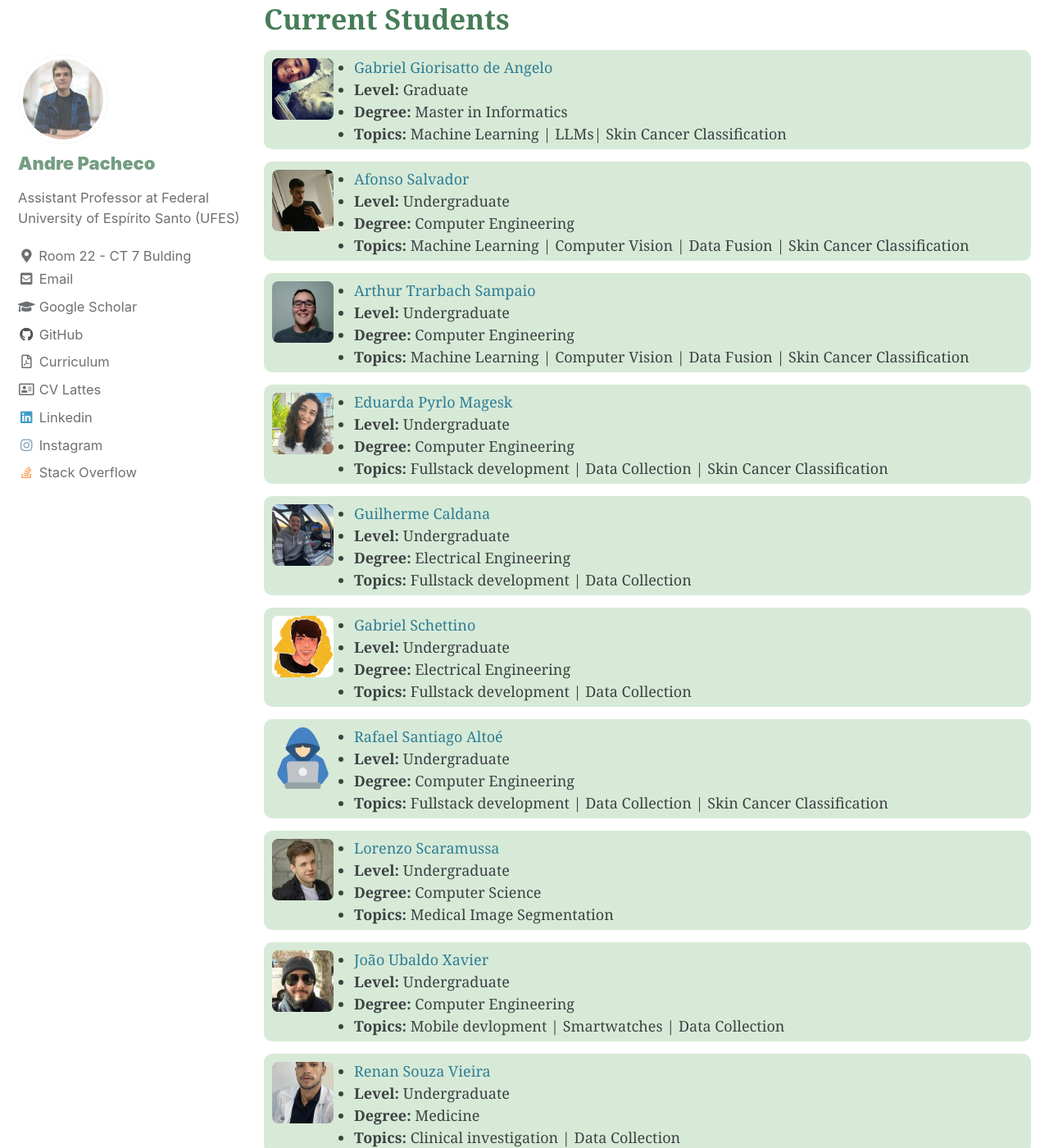
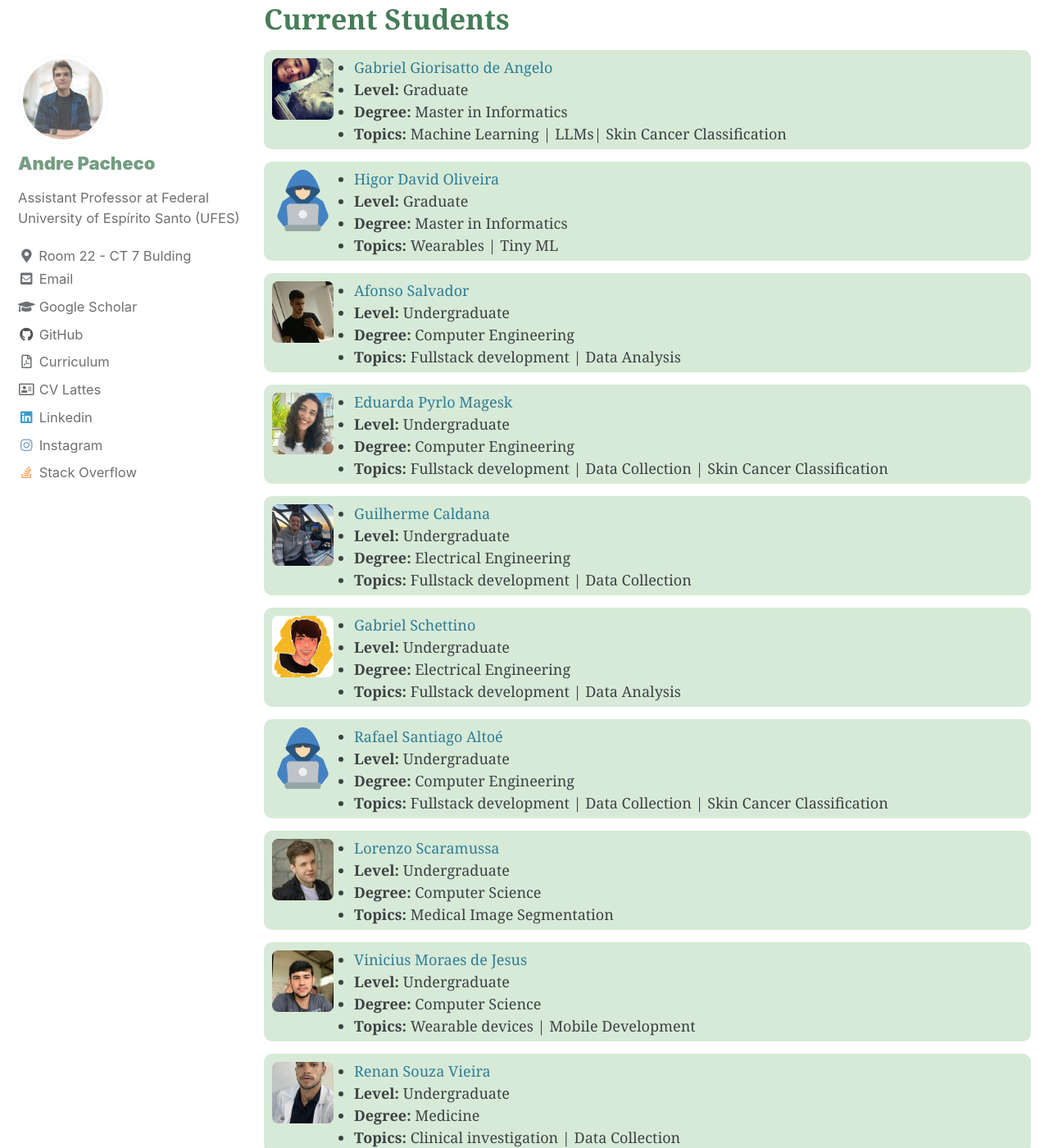
Before and after one commit to paaatcha/paaatcha.github.io, a Jekyll site: the page built from _pages/students.md, in a window 1280 px wide and 1400 px high, scrolled down 719 px. Shown: the whole window at 82% size. Built offline with Jekyll 4.4.1, drawn with Linux system fonts in a browser that asks for light colours; cached includes are drawn as plain includes; some of the changed text lies outside the part shown.

Commit message:
Update studants

```diff
--- a/_data/students.yml
+++ b/_data/students.yml
@@ -6,17 +6,16 @@ current:
     course: "Master in Informatics"
     level: "Graduate"
 
+  - name: "Higor David Oliveira"
+    site: "#"
+    topics: "Wearables | Tiny ML"
+    course: "Master in Informatics"
+    level: "Graduate"
+
   - name: "Afonso Salvador"
     photo: "afonso_salvador.jpeg"
     site: "https://www.linkedin.com/in/afonso-salvador-67869b23a/"
-    topics: "Machine Learning | Computer Vision | Data Fusion | Skin Cancer Classification"
-    course: "Computer Engineering"
-    level: "Undergraduate"
-
-  - name: "Arthur Trarbach Sampaio"
-    photo: "arthur_trarbach.jpeg"
-    site: "https://github.com/TrarbachArthur"
-    topics: "Machine Learning | Computer Vision | Data Fusion | Skin Cancer Classification"
+    topics: "Fullstack development | Data Analysis"
     course: "Computer Engineering"
     level: "Undergraduate"
 
@@ -37,7 +36,7 @@ current:
   - name: "Gabriel Schettino"
     photo: "gabriel_schettino.png"
     site: "https://github.com/gabrielschettino"
-    topics: "Fullstack development | Data Collection"
+    topics: "Fullstack development | Data Analysis"
     course: "Electrical Engineering"
     level: "Undergraduate"
 
@@ -56,11 +55,11 @@ current:
     supervisors: "Andre Pacheco e Luis Souza"
     level: "Undergraduate"
 
-  - name: "João Ubaldo Xavier"
-    photo: "joao.jpeg"
-    site: "https://br.linkedin.com/in/joao-xreis"
-    topics: "Mobile devlopment | Smartwatches | Data Collection"
-    course: "Computer Engineering"
+  - name: "Vinicius Moraes de Jesus"
+    site: "https://br.linkedin.com/in/viniciusmdj"
+    photo: "vinicius.jpeg"
+    topics: "Wearable devices | Mobile Development"
+    course: "Computer Science"
     supervisors: "Andre Pacheco"
     level: "Undergraduate"
 
@@ -72,27 +71,23 @@ current:
     supervisors: "Andre Pacheco and Patricia Lyra"
     level: "Undergraduate"
 
-  - name: "Juliana Duarte Geller"
-    photo: "juliana.jpg"
-    site: "http://lattes.cnpq.br/6733249836692802"
-    topics: "Clinical investigation | Data Collection"
-    course: "Medicine"
-    supervisors: "Andre Pacheco and Patricia Lyra"
-    level: "Undergraduate"
-
-  - name: "Amanda Lima Mutz"
-    photo: "amanda.jpg"
-    site: "http://lattes.cnpq.br/1807546585281240"
-    topics: "Clinical investigation | Data Collection"
-    course: "Medicine"
-    supervisors: "Andre Pacheco and Patricia Lyra"
-    level: "Undergraduate"
-
 #######################################################################################
 # FORMER STUDENTS
 #######################################################################################
 
 former:
+  - name: "Juliana Duarte Geller"
+    photo: "juliana.jpg"
+    site: "http://lattes.cnpq.br/6733249836692802"
+    course: "Medicine"
+    result: "Clinical investigation | Data Collection"
+
+  - name: "Amanda Lima Mutz"
+    photo: "amanda.jpg"
+    site: "http://lattes.cnpq.br/1807546585281240"
+    course: "Medicine"
+    result: "Clinical investigation | Data Collection"
+
   - name: "Clayton Oliveira Vicente"
     photo: "clayton_vicente.jpeg"
     site: "#"
```
Also changed, not shown: _data/papers.yml (+10 -0 lines), assets/imgs/students/vinicius.jpeg (added).
